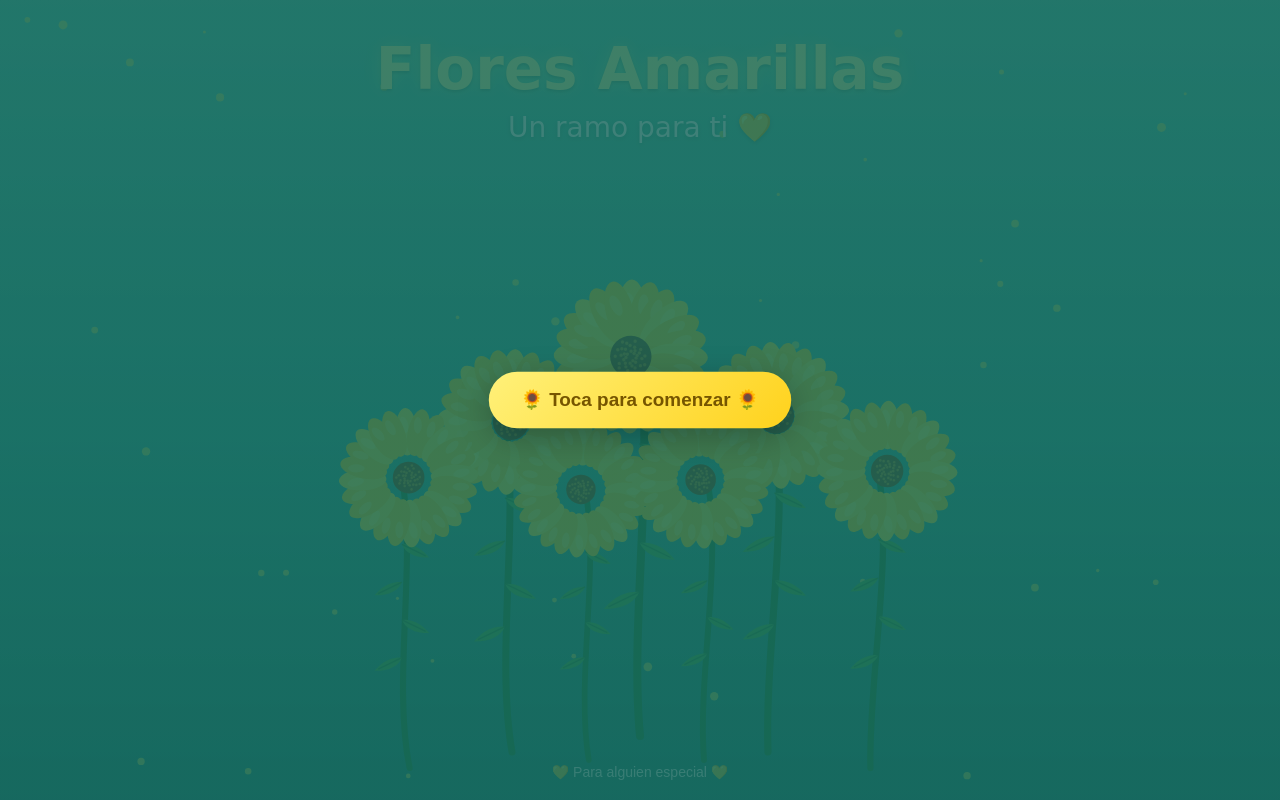
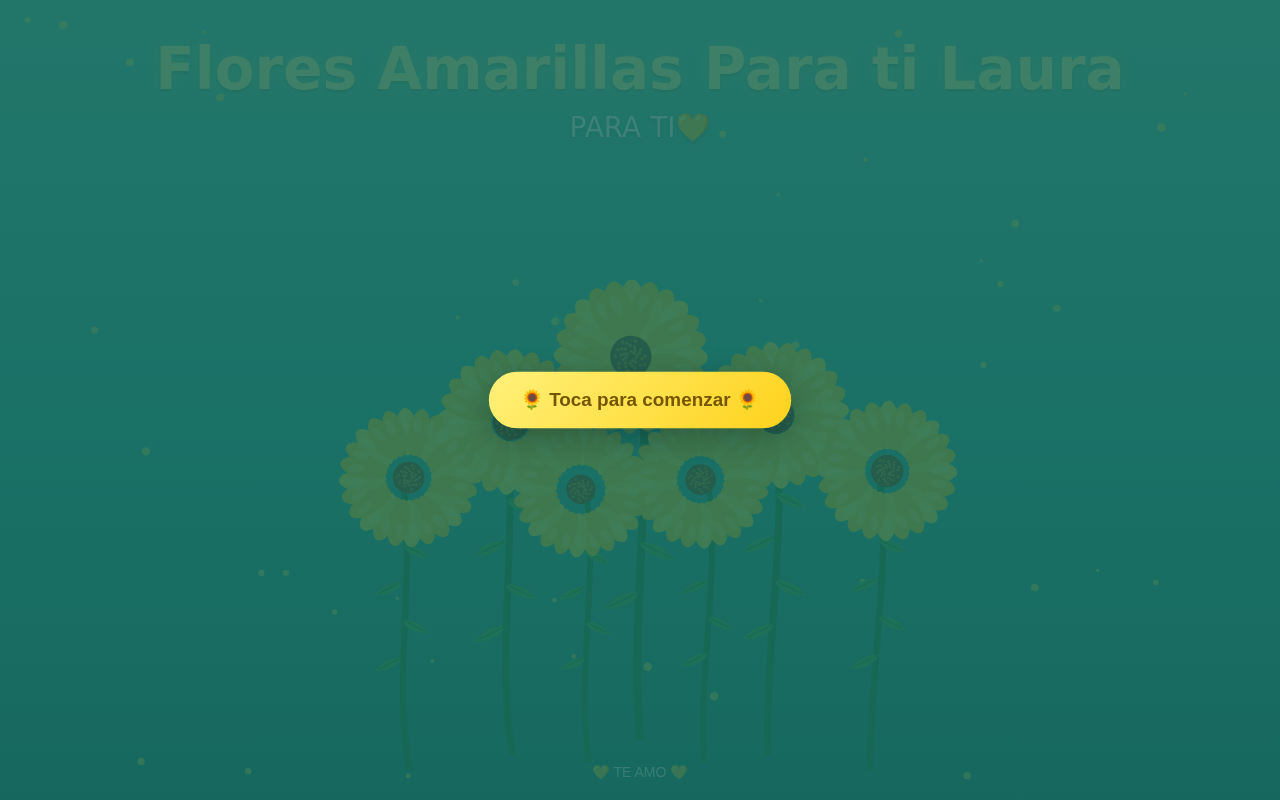
Before and after one commit to jca218682-spec/Flores-Amarillas, a plain HTML site: page index.html in a window 1280 px wide. Drawn offline with Linux system fonts and the light colour scheme; animation ran at ten frames a second.

Commit message:
Update text in index.html for personalization

```diff
--- a/index.html
+++ b/index.html
@@ -239,11 +239,11 @@ canvas{
 <div class="mensaje">
 
     <div class="titulo">
-        Flores Amarillas
+        Flores Amarillas Para ti Laura
     </div>
 
     <div class="subtitulo">
-        Un ramo para ti 💛
+        PARA TI💛
     </div>
 
 </div>
@@ -253,7 +253,7 @@ canvas{
 
 
 <div class="abajo">
-    💛 Para alguien especial 💛
+    💛 TE AMO 💛
 </div>
 
 
```
